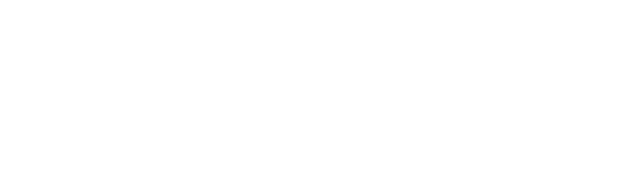
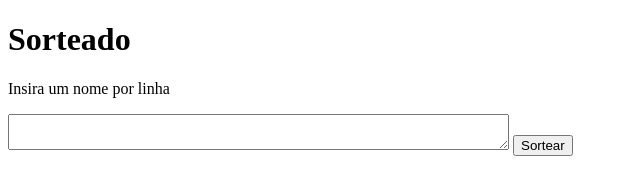
Before and after one commit to will4cod/sorteado, a plain HTML site: page index.html in a window 1280 px wide. Shown: the whole page, without its empty margins (0-640 px from the left). Drawn offline with Linux system fonts and the light colour scheme.

Commit message:
Feito o html da pagina

```diff
--- a/index.html
+++ b/index.html
@@ -7,6 +7,16 @@
     <title>Sorteado</title>
 </head>
 <body>
+    <header>
+        <h1>Sorteado</h1>
+    </header>
 
+    <main>
+        <section class="sorteio">
+            <p>Insira um nome por linha</p>
+            <textarea name="nomes" id="" cols="60%" rows="auto"></textarea>
+            <button name="sortear">Sortear</button>
+        </section>
+    </main>
 </body>
 </html>
```
